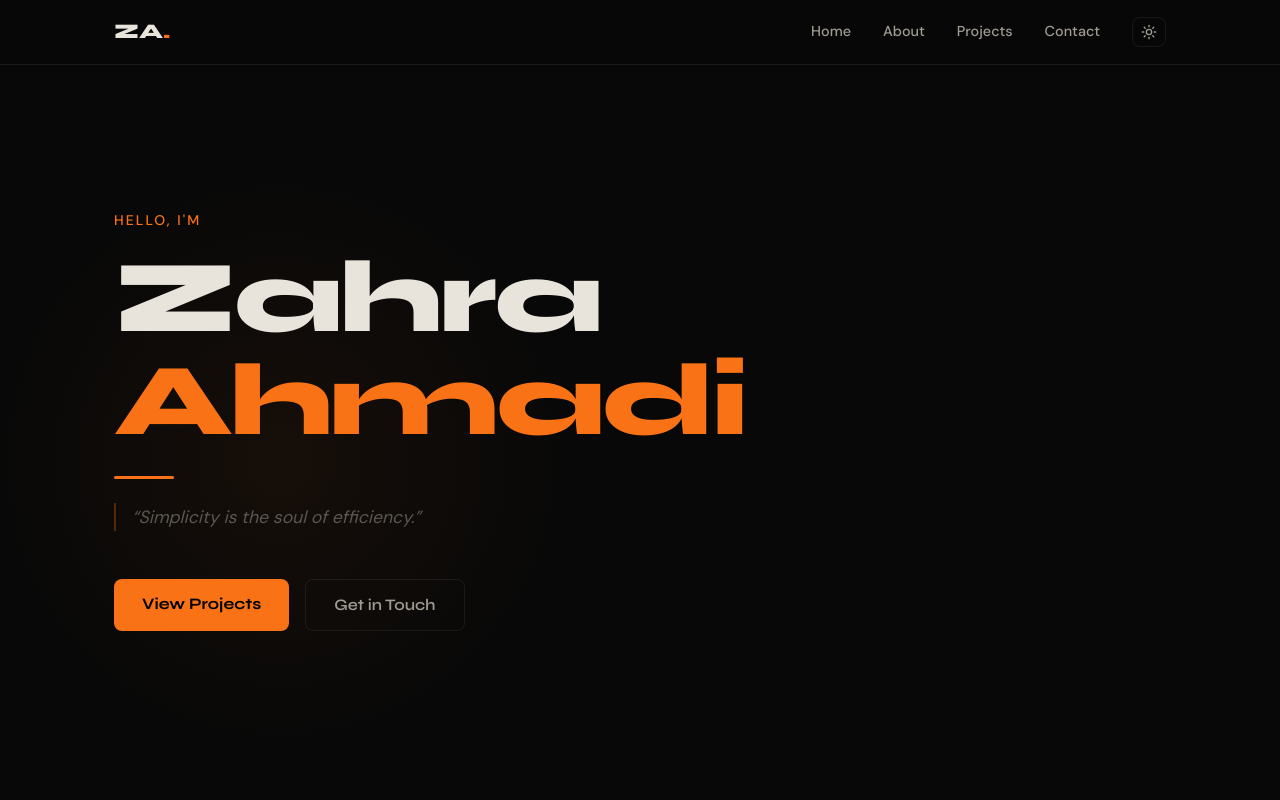
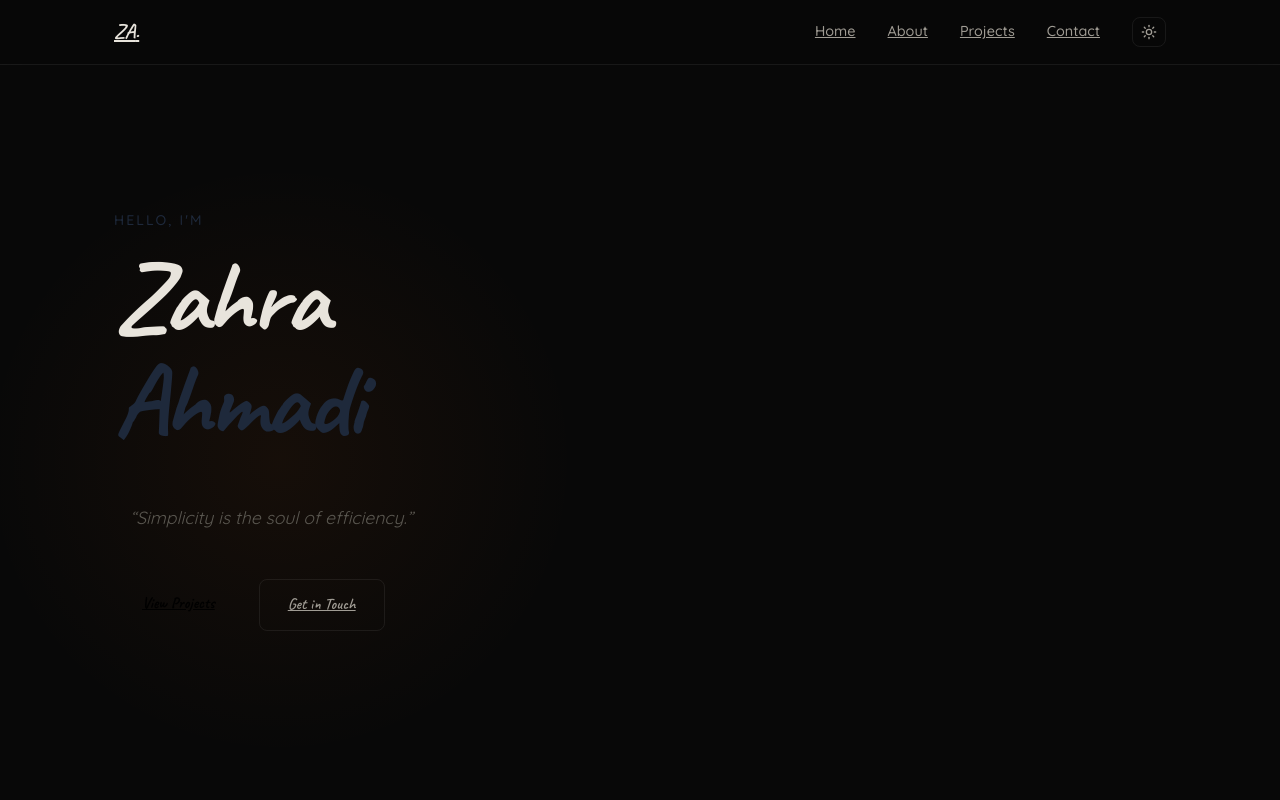
Before and after one commit to ahmadi008/react-portfolio, a React (Vite) app: page / in a window 1280 px wide. Shown: the top 800 px of the page. Built offline with nearby package versions, Linux system fonts and the light colour scheme.

Commit message:
Update index.css

```diff
--- a/src/index.css
+++ b/src/index.css
@@ -1,63 +1,127 @@
-/* ── Reset: remove default browser spacing from every element ── */
-* { box-sizing: border-box; margin: 0; padding: 0; }
+/* ── Google Fonts are loaded via index.html <link> tag ── */
 
-/* ── :root = the entire page. Variables defined here work everywhere. ── */
+/* ── Design Tokens: Light Theme ── */
 :root {
-  --font-heading: 'Syne', sans-serif;
-  --font-body:    'DM Sans', sans-serif;
-
-  /* OLED Dark Theme colors */
-  --bg-primary:          #080808;
-  --bg-card:             #161616;
-  --accent-orange:       #F97316;
-  --accent-orange-muted: rgba(249, 115, 22, 0.15);
-  --accent-blue:         #2563EB;
-  --text-primary:        #E8E4DC;
-  --text-secondary:      #A09C94;
-  --text-muted:          #5a5750;
-  --border:              rgba(255, 255, 255, 0.07);
-  --border-accent:       rgba(249, 115, 22, 0.3);
+  --font-heading: 'Caveat', cursive;
+  --font-body: 'Quicksand', sans-serif;
+  --color-primary:    #2563EB;
+  --color-secondary:  #3B82F6;
+  --color-accent:     #F97316;
+  --color-bg:         #F8FAFC;
+  --color-bg-alt:     #EFF6FF;
+  --color-surface:    #FFFFFF;
+  --color-text:       #1E293B;
+  --color-text-muted: #64748B;
+  --color-border:     #E2E8F0;
+  --color-success:    #10B981;
+  --color-error:      #EF4444;
+  --shadow-sm: 0 1px 3px rgba(37,99,235,0.08);
+  --shadow-md: 0 4px 16px rgba(37,99,235,0.12);
+  --shadow-lg: 0 8px 40px rgba(37,99,235,0.18);
+  --radius: 12px;
+  --radius-lg: 20px;
 }
 
-/* ── Apply fonts to the whole page ── */
-html { color-scheme: dark; scroll-behavior: smooth; }
+/* ── Dark Theme ── */
+[data-theme="dark"] {
+  --color-primary:    #3B82F6;
+  --color-secondary:  #60A5FA;
+  --color-accent:     #FB923C;
+  --color-bg:         #0F172A;
+  --color-bg-alt:     #1E293B;
+  --color-surface:    #1E293B;
+  --color-text:       #F1F5F9;
+  --color-text-muted: #94A3B8;
+  --color-border:     #334155;
+  --shadow-sm: 0 1px 3px rgba(0,0,0,0.3);
+  --shadow-md: 0 4px 16px rgba(0,0,0,0.4);
+  --shadow-lg: 0 8px 40px rgba(0,0,0,0.5);
+}
 
+/* ── Sunset Theme ── */
+[data-theme="sunset"] {
+  --color-primary:    #EA580C;
+  --color-secondary:  #F97316;
+  --color-accent:     #F43F5E;
+  --color-bg:         #FFF7ED;
+  --color-bg-alt:     #FEF3C7;
+  --color-surface:    #FFFBF5;
+  --color-text:       #1C1917;
+  --color-text-muted: #78716C;
+  --color-border:     #FECDD3;
+  --shadow-sm: 0 1px 3px rgba(234,88,12,0.1);
+  --shadow-md: 0 4px 16px rgba(234,88,12,0.15);
+  --shadow-lg: 0 8px 40px rgba(244,63,94,0.2);
+}
+
+*, *::before, *::after { box-sizing: border-box; margin: 0; padding: 0; }
+html { scroll-behavior: smooth; }
 body {
   font-family: var(--font-body);
-  background-color: var(--bg-primary);
-  color: var(--text-primary);
+  background-color: var(--color-bg);
+  color: var(--color-text);
   line-height: 1.6;
-  -webkit-font-smoothing: antialiased;
-  -moz-osx-font-smoothing: grayscale;
+  transition: background-color 0.3s ease, color 0.3s ease;
+  overflow-x: hidden;
+}
+h1, h2, h3, h4 { font-family: var(--font-heading); line-height: 1.2; }
+
+/* Scroll Progress Bar */
+#scroll-progress {
+  position: fixed; top: 0; left: 0; height: 3px;
+  background: linear-gradient(90deg, var(--color-primary), var(--color-accent));
+  z-index: 9999; transition: width 0.1s linear;
 }
 
-/* ── All headings use Syne font ── */
-h1, h2, h3, h4, h5, h6 {
-  font-family: var(--font-heading);
-  line-height: 1.15;
+/* Keyframe Animations */
+@keyframes fadeInUp {
+  from { opacity: 0; transform: translateY(30px); }
+  to   { opacity: 1; transform: translateY(0); }
+}
+@keyframes blink   { 50% { border-color: transparent; } }
+@keyframes pulse   { 0%,100% { opacity:1; } 50% { opacity:0.5; } }
+@keyframes bounceIn {
+  0%  { transform:scale(0.3); opacity:0; }
+  50% { transform:scale(1.1); opacity:0.9; }
+  80% { transform:scale(0.9); }
+  100%{ transform:scale(1);   opacity:1; }
+}
+@keyframes toastSlide {
+  from { transform: translateX(110%); opacity:0; }
+  to   { transform: translateX(0);    opacity:1; }
+}
+@keyframes confettiFall {
+  0%   { transform: translateY(-20px) rotate(0deg); opacity: 1; }
+  100% { transform: translateY(100vh) rotate(720deg); opacity: 0; }
+}
+@keyframes starPop {
+  0%  { transform: scale(1); }
+  50% { transform: scale(1.4); }
+  100%{ transform: scale(1); }
+}
+@keyframes scaleIn {
+  from { opacity:0; transform:scale(0.9); }
+  to   { opacity:1; transform:scale(1); }
 }
 
-a { color: inherit; text-decoration: none; }
+/* Scroll Reveal */
+.reveal { opacity:0; transform:translateY(28px); transition: opacity 0.6s ease, transform 0.6s ease; }
+.reveal.visible { opacity:1; transform:translateY(0); }
+.reveal-left { opacity:0; transform:translateX(-28px); transition: opacity 0.6s ease, transform 0.6s ease; }
+.reveal-left.visible { opacity:1; transform:translateX(0); }
+.reveal-right { opacity:0; transform:translateX(28px); transition: opacity 0.6s ease, transform 0.6s ease; }
+.reveal-right.visible { opacity:1; transform:translateX(0); }
 
-/* ── Custom scrollbar ── */
-::-webkit-scrollbar       { width: 6px; }
-::-webkit-scrollbar-track { background: var(--bg-primary); }
-::-webkit-scrollbar-thumb { background: var(--text-muted); border-radius: 3px; }
-::-webkit-scrollbar-thumb:hover { background: var(--accent-orange); }
-
-/* ── Text selection highlight ── */
-::selection { background: var(--accent-orange); color: #000; }
-
-/* ── RESPONSIVE: Desktop (768px and wider) ── */
-@media (min-width: 768px) {
-  .hidden-mobile { display: flex !important; }
-  .show-mobile   { display: none !important; }
-  .profile-grid  { grid-template-columns: auto 1fr !important; }
-  .about-grid    { grid-template-columns: 1fr 1fr !important; }
+/* Mesh Background */
+.mesh-bg {
+  background-color: var(--color-bg);
+  background-image:
+    radial-gradient(ellipse 80% 50% at 20% 20%, color-mix(in srgb, var(--color-primary) 8%, transparent) 0%, transparent 60%),
+    radial-gradient(ellipse 60% 40% at 80% 80%, color-mix(in srgb, var(--color-accent) 8%, transparent) 0%, transparent 60%);
 }
 
-/* ── RESPONSIVE: Mobile (narrower than 768px) ── */
-@media (max-width: 767px) {
-  .hidden-mobile { display: none !important; }
-  .show-mobile   { display: flex !important; }
+/* Reduce motion */
+@media (prefers-reduced-motion: reduce) {
+  *, *::before, *::after { animation-duration:0.01ms !important; transition-duration:0.01ms !important; }
+  .reveal, .reveal-left, .reveal-right { opacity:1 !important; transform:none !important; }
 }
```
